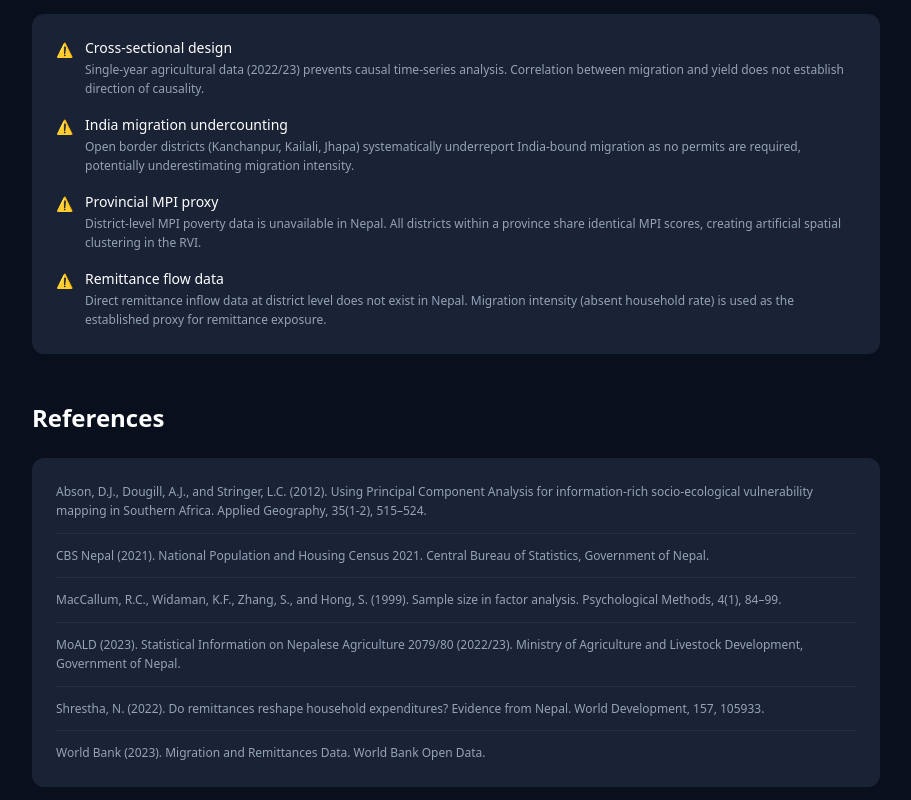
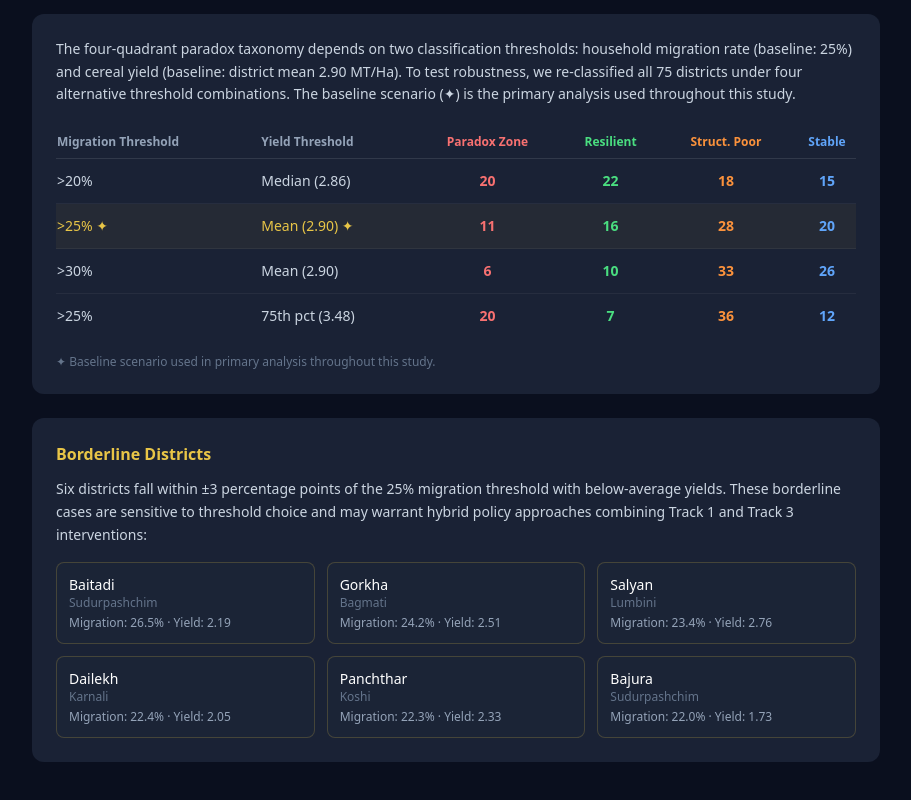
Before and after one commit to tprasanna086-droi/nepal-remittance-paradox, a Next.js app: page /methodology in a window 1280 px wide. Shown: the part 3100-3900 px from the top of the page, without its empty margins (184-1095 px from the left). Built offline with nearby package versions, Linux system fonts and the light colour scheme.

Commit message:
feat: sensitivity analysis table, fix national average to 2.90 MT/Ha across all pages

```diff
--- a/app/compare/page.tsx
+++ b/app/compare/page.tsx
@@ -161,7 +161,7 @@ export default function ComparePage() {
           {/* Yield comparison highlight */}
           <div className="mt-6 pt-5 border-t border-white/10 grid grid-cols-2 gap-4">
             {[dA, dB].map((d, i) => {
-              const diff = ((d.cereal_yield_mt_ha - 3.26) / 3.26 * 100)
+              const diff = ((d.cereal_yield_mt_ha - 2.90) / 2.90 * 100)
               const above = diff >= 0
               return (
                 <div key={i} className="rounded-lg p-4 bg-slate-800/40 text-center">
@@ -169,7 +169,7 @@ export default function ComparePage() {
                   <p className={`text-2xl font-bold ${above ? 'text-green-400' : 'text-red-400'}`}>
                     {above ? '+' : ''}{diff.toFixed(1)}%
                   </p>
-                  <p className="text-slate-500 text-xs mt-1">{d.cereal_yield_mt_ha} MT/Ha vs 3.26 avg</p>
+                  <p className="text-slate-500 text-xs mt-1">{d.cereal_yield_mt_ha} MT/Ha vs 2.90 avg</p>
                 </div>
               )
             })}
@@ -247,7 +247,7 @@ export default function ComparePage() {
                 tick={{ fill: '#64748b', fontSize: 11 }}
                 label={{ value: 'Yield (MT/Ha)', angle: -90, position: 'insideLeft', fill: '#64748b', fontSize: 11 }}
               />
-              <ReferenceLine y={3.26} stroke="#e8c547" strokeDasharray="4 4" label={{ value: 'Nat. avg 3.26', fill: '#e8c547', fontSize: 10 }} />
+              <ReferenceLine y={2.90} stroke="#e8c547" strokeDasharray="4 4" label={{ value: 'Nat. avg 2.90', fill: '#e8c547', fontSize: 10 }} />
               <ReferenceLine x={25} stroke="#64748b" strokeDasharray="4 4" label={{ value: '25% threshold', fill: '#64748b', fontSize: 10, position: 'top' }} />
               <Tooltip
                 content={({ active, payload }) => {
--- a/app/district/[slug]/page.tsx
+++ b/app/district/[slug]/page.tsx
@@ -66,7 +66,7 @@ export default function DistrictPage() {
     )
   }
 
-  const nationalAvgYield = 3.26
+  const nationalAvgYield = 2.90
   const yieldVsNational = ((district.cereal_yield_mt_ha - nationalAvgYield) / nationalAvgYield * 100).toFixed(1)
   const yieldAbove = district.cereal_yield_mt_ha >= nationalAvgYield
 
@@ -225,7 +225,7 @@ export default function DistrictPage() {
                   tick={{ fill: '#64748b', fontSize: 11 }}
                   label={{ value: 'Yield (MT/Ha)', angle: -90, position: 'insideLeft', fill: '#64748b', fontSize: 11 }}
                 />
-                <ReferenceLine y={3.26} stroke="#e8c547" strokeDasharray="4 4" label={{ value: 'Nat. avg', fill: '#e8c547', fontSize: 10 }} />
+                <ReferenceLine y={2.90} stroke="#e8c547" strokeDasharray="4 4" label={{ value: 'Nat. avg 2.90', fill: '#e8c547', fontSize: 10 }} />
                 <Tooltip
                   contentStyle={{ backgroundColor: '#1a2235', border: '1px solid #e8c54733', color: '#f1f5f9' }}
                   formatter={(value, name) => [typeof value === 'number' ? value.toFixed(2) : String(value ?? ''), String(name)]}
@@ -266,7 +266,7 @@ export default function DistrictPage() {
           </h2>
           {district.paradox_type === 'high-migration-low-yield' && (
             <div className="space-y-2 text-slate-300 text-sm leading-relaxed">
-              <p>{district.name} exhibits the core remittance paradox: a high household migration rate of {district.absent_hh_rate.toFixed(1)}% — above the 25% threshold for migration-intensive districts — combined with cereal yields of {district.cereal_yield_mt_ha} MT/Ha, which fall {Math.abs(Number(yieldVsNational))}% below the national average of 3.26 MT/Ha.</p>
+              <p>{district.name} exhibits the core remittance paradox: a high household migration rate of {district.absent_hh_rate.toFixed(1)}% — above the 25% threshold for migration-intensive districts — combined with cereal yields of {district.cereal_yield_mt_ha} MT/Ha, which fall {Math.abs(Number(yieldVsNational))}% below the national average of 2.90 MT/Ha.</p>
               <p>The district&rsquo;s RVI score of {district.rvi_score.toFixed(1)} ({district.rvi_tier} vulnerability tier) suggests that structural conditions — low human capital, limited infrastructure, and geographic constraints — prevent remittance wealth from converting into agricultural investment.</p>
               <p>This pattern is consistent with the labour drain hypothesis: as working-age household members migrate, farm labour shortages reduce production capacity even when remittance income rises.</p>
             </div>
--- a/app/districts/page.tsx
+++ b/app/districts/page.tsx
@@ -144,7 +144,7 @@ export default function DistrictsPage() {
         <div className="grid grid-cols-1 md:grid-cols-2 lg:grid-cols-3 gap-4">
           {filtered.map(district => {
             const color = PARADOX_COLORS[district.paradox_type]
-            const yieldDiff = ((district.cereal_yield_mt_ha - 3.26) / 3.26 * 100)
+            const yieldDiff = ((district.cereal_yield_mt_ha - 2.90) / 2.90 * 100)
             const yieldAbove = yieldDiff >= 0
 
             return (
--- a/app/methodology/page.tsx
+++ b/app/methodology/page.tsx
@@ -149,7 +149,7 @@ export default function MethodologyPage() {
             <h3 className="text-[#e8c547] font-semibold mb-3">Cross-Sectional Classification</h3>
             <p className="text-slate-300 text-sm leading-relaxed mb-4">
               Districts are classified into four quadrants based on two thresholds: household migration
-              rate above 25% (high migration) and cereal yield above the national average of 3.26 MT/Ha
+              rate above 25% (high migration) and cereal yield above the district mean of 2.90 MT/Ha
               (above-average productivity). This produces the core paradox taxonomy:
             </p>
             <div className="grid grid-cols-2 gap-3">
@@ -200,6 +200,83 @@ export default function MethodologyPage() {
                     <p className="text-white text-sm font-medium">{r.check}</p>
                     <p className="text-slate-400 text-xs mt-0.5">{r.result}</p>
                   </div>
+                </div>
+              ))}
+            </div>
+          </div>
+        </section>
+
+        {/* Threshold Sensitivity Analysis */}
+        <section className="mb-12">
+          <h2 className="text-white text-2xl font-semibold mb-6">Threshold Sensitivity Analysis</h2>
+
+          <div className="rounded-xl p-6 mb-6" style={{ backgroundColor: 'var(--bg-card)' }}>
+            <p className="text-slate-300 text-sm leading-relaxed mb-5">
+              The four-quadrant paradox taxonomy depends on two classification thresholds:
+              household migration rate (baseline: 25%) and cereal yield (baseline: district mean 2.90 MT/Ha).
+              To test robustness, we re-classified all 75 districts under four alternative threshold combinations.
+              The baseline scenario (✦) is the primary analysis used throughout this study.
+            </p>
+
+            <div className="overflow-x-auto">
+              <table className="w-full text-sm">
+                <thead>
+                  <tr className="border-b border-white/10">
+                    <th className="text-left text-slate-400 text-xs py-2 pr-4">Migration Threshold</th>
+                    <th className="text-left text-slate-400 text-xs py-2 pr-4">Yield Threshold</th>
+                    <th className="text-center text-red-400 text-xs py-2 pr-4">Paradox Zone</th>
+                    <th className="text-center text-green-400 text-xs py-2 pr-4">Resilient</th>
+                    <th className="text-center text-orange-400 text-xs py-2 pr-4">Struct. Poor</th>
+                    <th className="text-center text-blue-400 text-xs">Stable</th>
+                  </tr>
+                </thead>
+                <tbody className="divide-y divide-white/5">
+                  {[
+                    { mig: '>20%', yield: 'Median (2.86)', paradox: 20, resilient: 22, poor: 18, stable: 15, base: false },
+                    { mig: '>25% ✦', yield: 'Mean (2.90) ✦', paradox: 11, resilient: 16, poor: 28, stable: 20, base: true },
+                    { mig: '>30%', yield: 'Mean (2.90)', paradox: 6, resilient: 10, poor: 33, stable: 26, base: false },
+                    { mig: '>25%', yield: '75th pct (3.48)', paradox: 20, resilient: 7, poor: 36, stable: 12, base: false },
+                  ].map((row, i) => (
+                    <tr key={i} className={row.base ? 'bg-[#e8c547]/5' : ''}>
+                      <td className="py-3 pr-4">
+                        <span className={row.base ? 'text-[#e8c547] font-medium' : 'text-slate-300'}>{row.mig}</span>
+                      </td>
+                      <td className="py-3 pr-4">
+                        <span className={row.base ? 'text-[#e8c547] font-medium' : 'text-slate-300'}>{row.yield}</span>
+                      </td>
+                      <td className="py-3 pr-4 text-center text-red-400 font-semibold">{row.paradox}</td>
+                      <td className="py-3 pr-4 text-center text-green-400 font-semibold">{row.resilient}</td>
+                      <td className="py-3 pr-4 text-center text-orange-400 font-semibold">{row.poor}</td>
+                      <td className="py-3 text-center text-blue-400 font-semibold">{row.stable}</td>
+                    </tr>
+                  ))}
+                </tbody>
+              </table>
+            </div>
+
+            <p className="text-slate-500 text-xs mt-4">✦ Baseline scenario used in primary analysis throughout this study.</p>
+          </div>
+
+          <div className="rounded-xl p-6" style={{ backgroundColor: 'var(--bg-card)' }}>
+            <h3 className="text-[#e8c547] font-semibold mb-3">Borderline Districts</h3>
+            <p className="text-slate-300 text-sm leading-relaxed mb-4">
+              Six districts fall within ±3 percentage points of the 25% migration threshold with
+              below-average yields. These borderline cases are sensitive to threshold choice and
+              may warrant hybrid policy approaches combining Track 1 and Track 3 interventions:
+            </p>
+            <div className="grid grid-cols-2 md:grid-cols-3 gap-3">
+              {[
+                { name: 'Baitadi', province: 'Sudurpashchim', migration: '26.5%', yield: '2.19' },
+                { name: 'Gorkha', province: 'Bagmati', migration: '24.2%', yield: '2.51' },
+                { name: 'Salyan', province: 'Lumbini', migration: '23.4%', yield: '2.76' },
+                { name: 'Dailekh', province: 'Karnali', migration: '22.4%', yield: '2.05' },
+                { name: 'Panchthar', province: 'Koshi', migration: '22.3%', yield: '2.33' },
+                { name: 'Bajura', province: 'Sudurpashchim', migration: '22.0%', yield: '1.73' },
+              ].map((d, i) => (
+                <div key={i} className="rounded-lg p-3 bg-slate-800/40 border border-[#e8c547]/20">
+                  <p className="text-white text-sm font-medium">{d.name}</p>
+                  <p className="text-slate-500 text-xs">{d.province}</p>
+                  <p className="text-slate-400 text-xs mt-1">Migration: {d.migration} · Yield: {d.yield}</p>
                 </div>
               ))}
             </div>
--- a/app/page.tsx
+++ b/app/page.tsx
@@ -67,12 +67,12 @@ export default function Home() {
             </p>
           </div>
           <div className="bg-[#1a2235] rounded-xl p-6 border-l-4 border-[#e8c547]">
-            <p className="text-4xl font-bold text-white mb-1">3.26</p>
+            <p className="text-4xl font-bold text-white mb-1">2.90</p>
             <p className="text-[#e8c547] font-semibold text-sm">
               MT/Ha National Average
             </p>
             <p className="text-slate-400 text-xs mt-1">
-              Aggregate cereal yield 2022/23 (MoALD)
+              Mean cereal yield across 75 districts (MoALD 2022/23)
             </p>
           </div>
         </div>
@@ -98,7 +98,7 @@ export default function Home() {
               <p>
                 Districts with high migration AND high RVI (structural
                 vulnerability) show the lowest agricultural yields — averaging
-                2.1 MT/Ha vs the national 3.26 MT/Ha.
+                2.1 MT/Ha vs the national 2.90 MT/Ha.
               </p>
               <p>
                 However, ecologically advantaged districts (Terai plains)
--- a/app/policy/page.tsx
+++ b/app/policy/page.tsx
@@ -28,7 +28,7 @@ export default function PolicyPage() {
               Structural vulnerability — not migration intensity alone — determines whether
               remittance-sending districts stagnate agriculturally. Districts with high RVI
               scores average <span className="text-[#ef4444] font-semibold">2.1 MT/Ha</span> cereal
-              yield against a national average of <span className="text-[#e8c547] font-semibold">3.26 MT/Ha</span>,
+              yield against a national average of <span className="text-[#e8c547] font-semibold">2.90 MT/Ha</span>,
               while ecologically advantaged high-migration districts maintain yields above average.
             </p>
             <p className="text-slate-400 text-sm">
```
